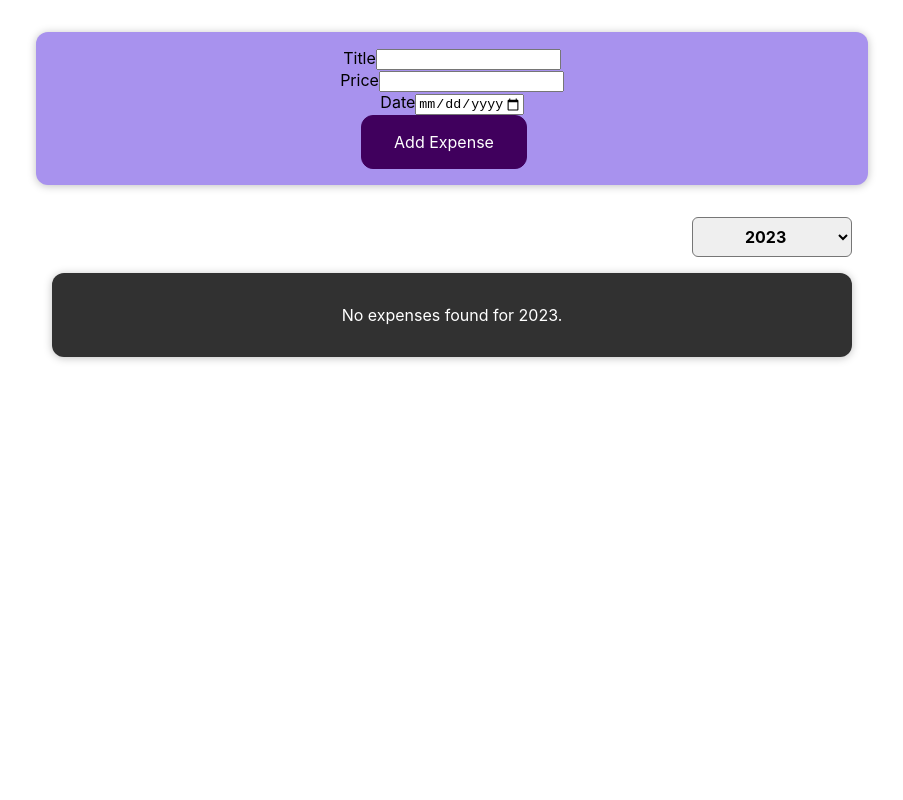
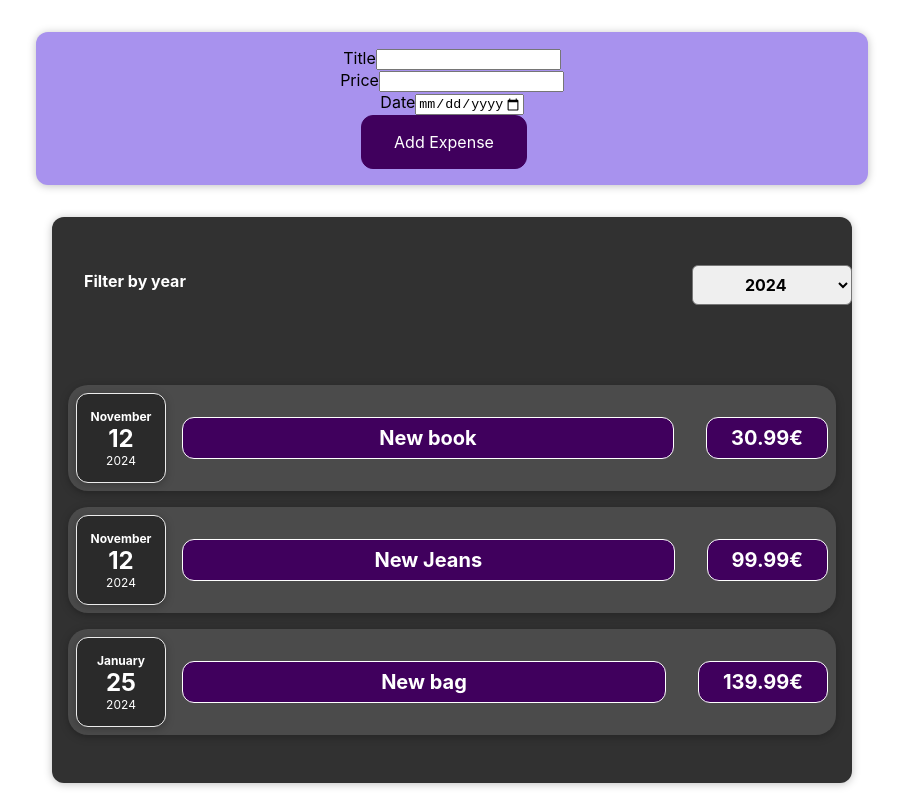
Before and after one commit to shkyn/JS_raamistikud, a React (Create React App) app: page / in a window 1280 px wide. Shown: the whole page, without its empty margins (188-1091 px from the left). Built offline with nearby package versions, Linux system fonts and the light colour scheme.

Commit message:
15. valikuline kuvamine

```diff
--- a/src/App.js
+++ b/src/App.js
@@ -1,27 +1,45 @@
+import { useState } from 'react';
 import './App.css';
 import Expenses from './components/Expenses/Expenses';
 import NewExpense from "./components/NewExpense/NewExpense"
 
-const App = () => {
-  const expenses = [
+const DYMMY_EXPNESES = [
+
     {
+      id: "id1",
       date: new Date(2024, 10, 12),
       title: 'New book',
       price: 30.99,
     },
     {
+      id: "id2",
       date: new Date(2024, 10, 12),
       title: 'New Jeans',
       price: 99.99,
     },
+    {
+      id: "id3",
+      date: new Date(2024, 0, 25),
+      title: "New bag",
+      price: 139.99
+    }
   ];
+
+const App = () => {
+  const [expenses, setExpenses] = useState(DYMMY_EXPNESES)
+
+  const addExpenseHandler = (expense) => {
+    setExpenses((previousExpenses) => {
+      return [expense, ...previousExpenses]
+    })
+  }
 
   return (
     <div className='App'>
-      <NewExpense></NewExpense>
-      <Expenses items={expenses} />
+      <NewExpense onAddExpense={addExpenseHandler}></NewExpense>
+      <Expenses expenses={expenses}/>
     </div>
-  );
-};
+  )
+}
 
 export default App;
--- a/src/components/Expenses/ExpenseFilter.js
+++ b/src/components/Expenses/ExpenseFilter.js
@@ -2,7 +2,7 @@ import React from 'react';
 
 import './ExpenseFilter.css';
 
-const ExpensesFilter = (props) => {
+const ExpenseFilter = (props) => {
     const dropdownChangeHandler = (event) => {
         const selectedYear = event.target.value;
         console.log('Year changed in ExpensesFilter:', selectedYear);
@@ -24,4 +24,4 @@ const ExpensesFilter = (props) => {
     );
 };
 
-export default ExpensesFilter;
+export default ExpenseFilter;
--- a/src/components/Expenses/ExpenseItem.js
+++ b/src/components/Expenses/ExpenseItem.js
@@ -1,27 +1,17 @@
-import './ExpenseItem.css';
-import ExpenseDate from './ExpenseDate';
-import Card from '../UI/Card';
-import { useState } from 'react';
+import './ExpenseItem.css'
+import ExpenseDate from "./ExpenseDate";
 
-const ExpenseItem = (props) => {
-    const [title, setTitle] = useState(props.data.title);
-
-    const clickHandler = () => {
-        console.log('Clicked!');
-        // setTitle(`Updated by click: ${title}`); muutetud et see ei oleks visuaalne
-        console.log(title);
-    };
+function ExpenseItem(props){
 
     return (
-        <Card className='expense-item'>
-            <ExpenseDate date={props.data.date} />
-            <div className='expense-item_description'>
-                <h2>{title}</h2>
-                <div className='expense-item_price'>${props.data.price}</div>
+        <div className="expense-item">
+            <ExpenseDate date={props.expenseData.date}></ExpenseDate>
+            <div className="expense-item__description">
+                <h2>{props.expenseData.title}</h2>
+                <div className="expense-item__price">{props.expenseData.price}€</div>
             </div>
-            <button onClick={clickHandler}>Click Me</button>
-        </Card>
-    );
-};
+        </div>
+    )
+}
 
-export default ExpenseItem;
+export default ExpenseItem
--- a/src/components/Expenses/Expenses.js
+++ b/src/components/Expenses/Expenses.js
@@ -1,40 +1,30 @@
 import React, { useState } from 'react';
 import './Expenses.css';
-import ExpenseItem from './ExpenseItem';
 import Card from '../UI/Card';
-import ExpensesFilter from './ExpenseFilter';
+import ExpenseFilter from './ExpenseFilter';
+import ExpensesList from './ExpensesList';  // Õige import
+
 
 const Expenses = (props) => {
-  const [filteredYear, setFilteredYear] = useState('2023'); // Algväärtus
+  const [filteredYear, setFilteredYear] = useState('2024'); // Algväärtus
 
   // Funktsioon, mis uuendab valitud aasta
-  const filterChangeHandler = (selectedYear) => {
-    setFilteredYear(selectedYear);
-  };
+  const filterChangeHandler = (year) => {
+    console.log("Year data in Expenses.js: " + year);
+    setFilteredYear(year);
+  }
 
-  // Filtreeritud kulutused vastavalt valitud aastale
-  const filteredExpenses = props.items.filter((expense) => {
-    return expense.date.getFullYear().toString() === filteredYear;
+  const filteredExpenses = props.expenses.filter((expense) => {
+    return expense.date.getFullYear() == filteredYear;
   });
 
   return (
-    <div>
-      {/* Lisame ExpensesFilter komponendi */}
-      <ExpensesFilter
-        selected={filteredYear}
-        onChangeFilter={filterChangeHandler}
-      />
-      <Card className='expenses'>
-        {filteredExpenses.length === 0 ? (
-          <p text="white">No expenses found for {filteredYear}.</p>
-        ) : (
-          filteredExpenses.map((expense, index) => (
-            <ExpenseItem key={index} data={expense} />
-          ))
-        )}
-      </Card>
-    </div>
+    <Card className="expenses">
+
+      <ExpenseFilter selected={filteredYear} onChangeFilter={filterChangeHandler} />
+      <ExpensesList expenses={filteredExpenses} />
+    </Card>
   );
-};
+}
 
 export default Expenses;
--- /dev/null
+++ b/src/components/Expenses/ExpensesList.css
@@ -0,0 +1,9 @@
+.expenses-list {
+    list-style: none;
+    padding: 0;
+}
+
+.expenses-list__fallback {
+    color: white;
+    text-align: center;
+}
--- /dev/null
+++ b/src/components/Expenses/ExpensesList.js
@@ -0,0 +1,20 @@
+import "./ExpensesList.css";
+import ExpenseItem from "./ExpenseItem";
+
+const ExpensesList = (props) => {
+  if (props.expenses.length === 0) {
+    return (
+      <p className="expenses-list_fallback">No expenses found.</p>
+    );
+  }
+
+  return (
+    <ul className="expenses-list">
+      {props.expenses.map((expense) => { // Parandatud muutuja nimi
+        return <ExpenseItem expenseData={expense} key={expense.id} />;
+      })}
+    </ul>
+  );
+}
+
+export default ExpensesList;
```
